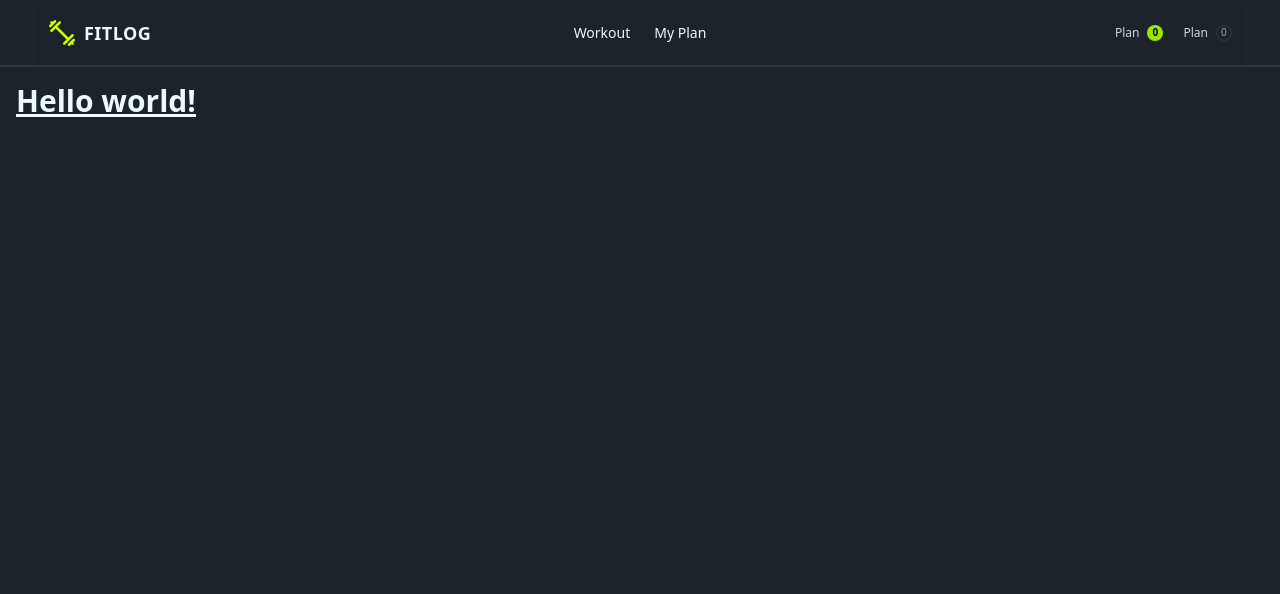
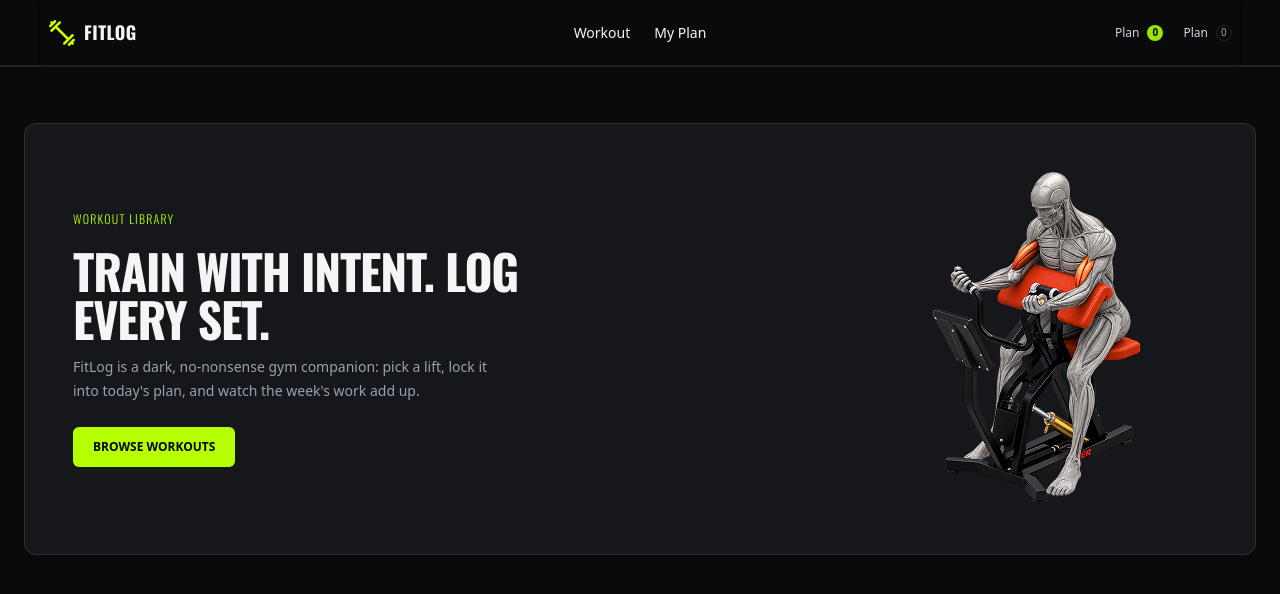
Before and after one commit to febappi/Fit-Log, a Next.js app: page / in a window 1280 px wide. Shown: the top 594 px of the page. Built offline with nearby package versions, Linux system fonts and the light colour scheme.

Commit message:
Hero Banner Section Added

```diff
--- a/src/app/globals.css
+++ b/src/app/globals.css
@@ -1,5 +1,26 @@
 @import "tailwindcss";
-@plugin "daisyui";
+@plugin "daisyui" {
+    themes: fitlog;
+}
 @theme {
-    --font-logo: "Oswald", sans-serif;
+    --font-logo: var(--font-oswald), sans-serif;
+    --font-display: var(--font-oswald), sans-serif;
 }
+
+@plugin "daisyui/theme" {
+    name: "fitlog";
+    default: true;
+    prefersdark: true;
+    color-scheme: dark;
+
+    --color-base-100: #090a0c;
+    --color-base-200: #0d0f12;
+    --color-base-300: #15171b;
+    --color-base-content: #f5f5f5;
+
+    --color-primary: #b6ff00;
+    --color-primary-content: #050505;
+
+    --color-neutral: #15171b;
+    --color-neutral-content: #f5f5f5;
+}
--- a/src/app/layout.tsx
+++ b/src/app/layout.tsx
@@ -1,5 +1,5 @@
 import type { Metadata } from "next";
-import { Geist, Geist_Mono } from "next/font/google";
+import { Geist, Geist_Mono, Oswald } from "next/font/google";
 import "./globals.css";
 import Navbar from "@/components/shared/Navbar";
 
@@ -13,6 +13,12 @@ const geistMono = Geist_Mono({
     subsets: ["latin"],
 });
 
+const oswald = Oswald({
+    variable: "--font-oswald",
+    subsets: ["latin"],
+    weight: ["300", "400", "500", "600", "700"],
+});
+
 export const metadata: Metadata = {
     title: "Fit Log",
     description: "Fitness Logging App",
@@ -21,9 +27,9 @@ export const metadata: Metadata = {
 export default function RootLayout({ children }: LayoutProps<"/">) {
     return (
         <html
-      data-theme="dark"
+            data-theme="fitlog"
             lang="en"
-      className={`${geistSans.variable} ${geistMono.variable} h-full antialiased`}
+            className={`${geistSans.variable} ${geistMono.variable} ${oswald.variable} h-full antialiased`}
         >
             <body className="min-h-full flex flex-col">
                 <Navbar />
--- a/src/app/page.tsx
+++ b/src/app/page.tsx
@@ -1,9 +1,10 @@
-import Image from "next/image";
+import Hero from "@/components/homepage/Hero";
+import TheLibrary from "@/components/homepage/Library";
 
 export default function Home() {
   return (
-    <div className="container mx-auto px-4">
-      <h1 className="text-3xl font-bold underline">Hello world!</h1>
+    <div className="px-6">
+      <Hero />
     </div>
   );
 }
--- /dev/null
+++ b/src/components/homepage/Hero.tsx
@@ -0,0 +1,43 @@
+import bannerImage from "@/assets/banner.png";
+import Image from "next/image";
+
+const Hero = () => {
+    return (
+        <div className="mt-10 mb-10 rounded-xl border border-white/10 bg-base-300">
+            <div className="hero-content flex-col gap-10 px-8 py-12 lg:flex-row-reverse lg:justify-between lg:px-12">
+                <div>
+                    <Image
+                        src={bannerImage}
+                        alt="FITLOG Banner"
+                    />
+                </div>
+                <div className="max-w-xl">
+                    <p className="font-logo text-xs font-light text-primary tracking-widest mb-8">
+                        WORKOUT LIBRARY
+                    </p>
+                    <h1 className="mt-4 font-display text-5xl font-bold lg:leading-[0.5] tracking-tight">
+                        <span className="block">
+                            TRAIN WITH INTENT. LOG
+                        </span>
+                        <span className="block lg:mt-6">
+                            EVERY SET.
+                        </span>
+                    </h1>
+                    <p className="mt-5 max-w-md text-sm leading-6 text-gray-400">
+                        <span className="lg:block lg:mt-6">
+                            FitLog is a dark, no-nonsense gym companion: pick a lift, lock it
+                        </span>
+                        <span className="lg:block">
+                            into today's plan, and watch the week's work add up.
+                        </span>
+                    </p>
+                    <button className="btn btn-primary mt-6 rounded-md px-5 text-xs font-bold border-none">
+                        BROWSE WORKOUTS
+                    </button>
+                </div>
+            </div>
+        </div>
+    );
+};
+
+export default Hero;
--- /dev/null
+++ b/src/components/homepage/Library.tsx
@@ -0,0 +1,11 @@
+import React from 'react';
+
+const TheLibrary = () => {
+    return (
+        <div>
+            <h1 className="text-3xl font-bold underline">The Library</h1>
+        </div>
+    );
+};
+
+export default TheLibrary;
--- a/src/components/shared/Navbar.tsx
+++ b/src/components/shared/Navbar.tsx
@@ -26,7 +26,7 @@ const Navbar = () => {
                             width={28}
                             height={28}
                         />
-                        <span className="font-osw font-bold text-lg tracking-wide">
+                        <span className="font-display font-bold text-lg tracking-wide leading-[0.5]">
                             FITLOG
                         </span>
                     </Link>
```
Lines whose indentation alone changed are shown as unchanged.
